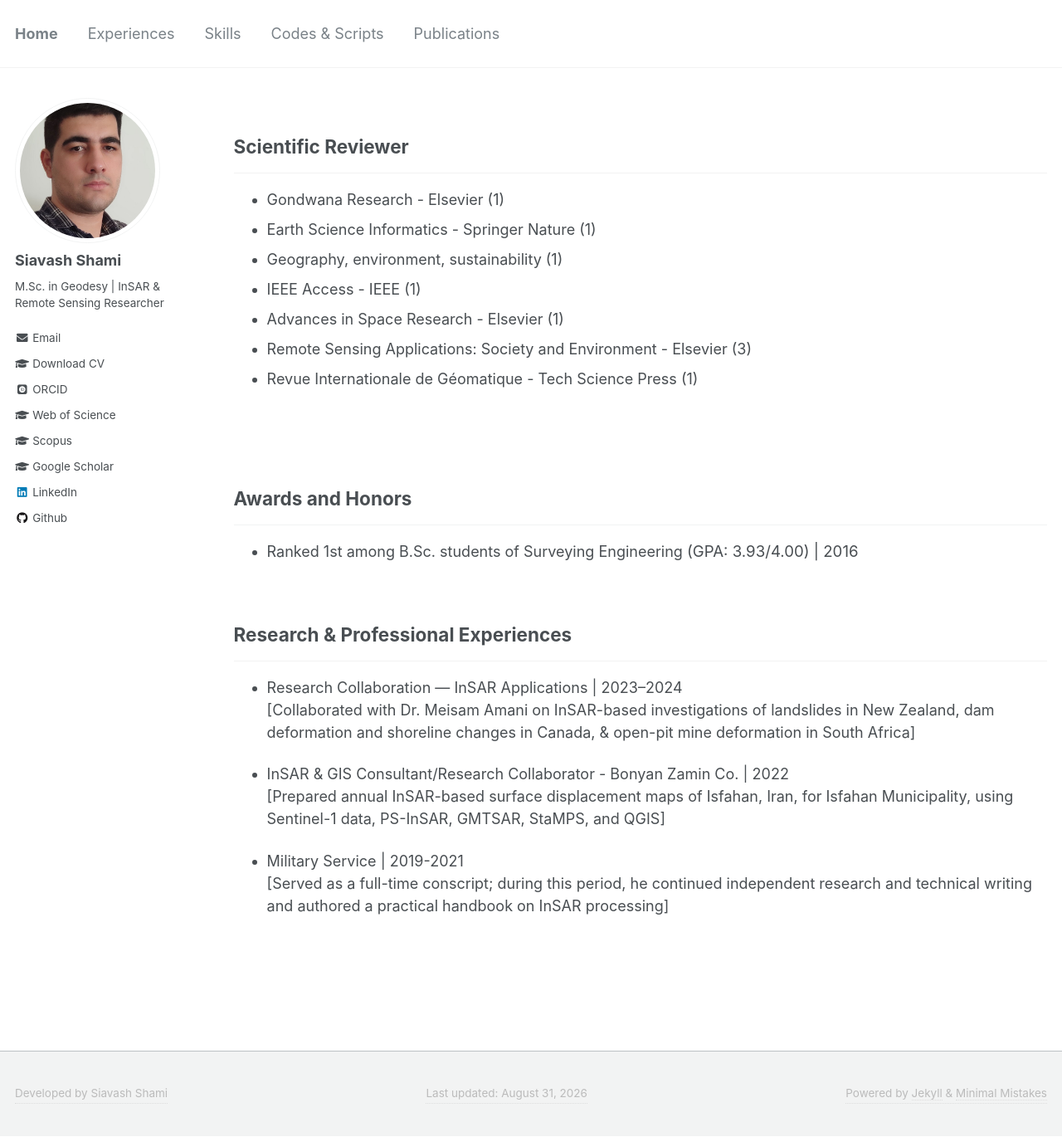
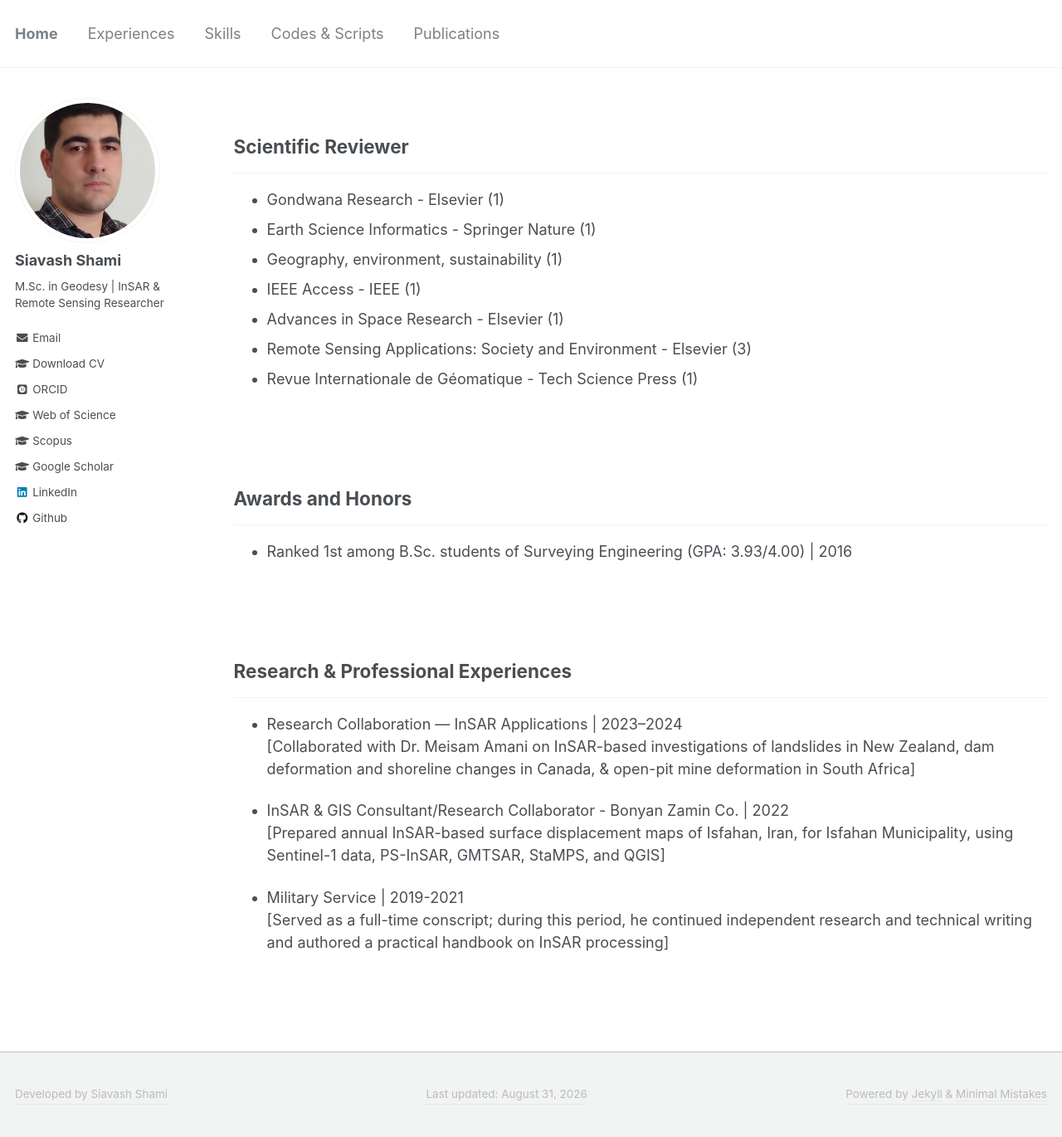
Before and after one commit to siavashshami/siavashshami.github.io, a Jekyll site: the page built from _pages/experiences.md, in a window 1280 px wide and 1370 px high. Shown: the whole window at 83% size. Built offline with Jekyll 4.4.1, drawn with Linux system fonts in a browser that asks for light colours; some web fonts are replaced.

Commit message:
Update experiences.md

```diff
--- a/_pages/experiences.md
+++ b/_pages/experiences.md
@@ -22,9 +22,8 @@ author_profile: true
 ## Awards and Honors
 ---
 - Ranked 1st among B.Sc. students of Surveying Engineering
-<span style="font-size: 14pt;">
 (GPA: 3.93/4.00) | 2016
-</span>
+
 <br>
 <br>
 
```
